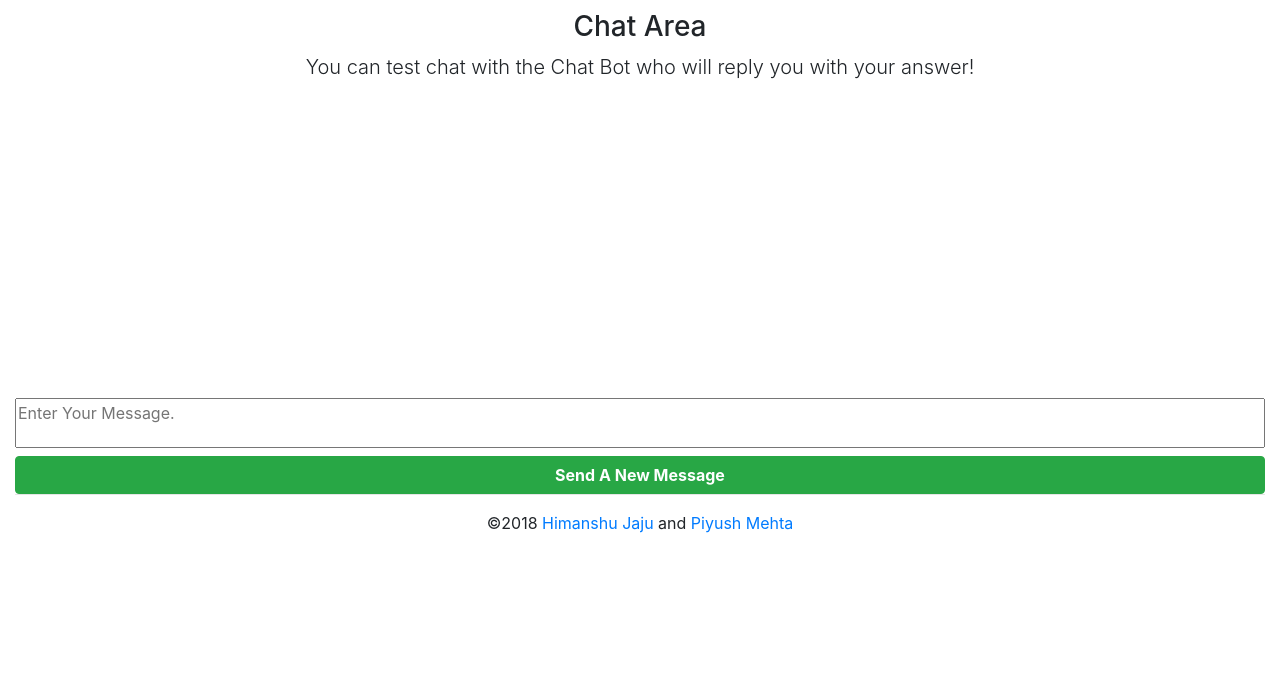
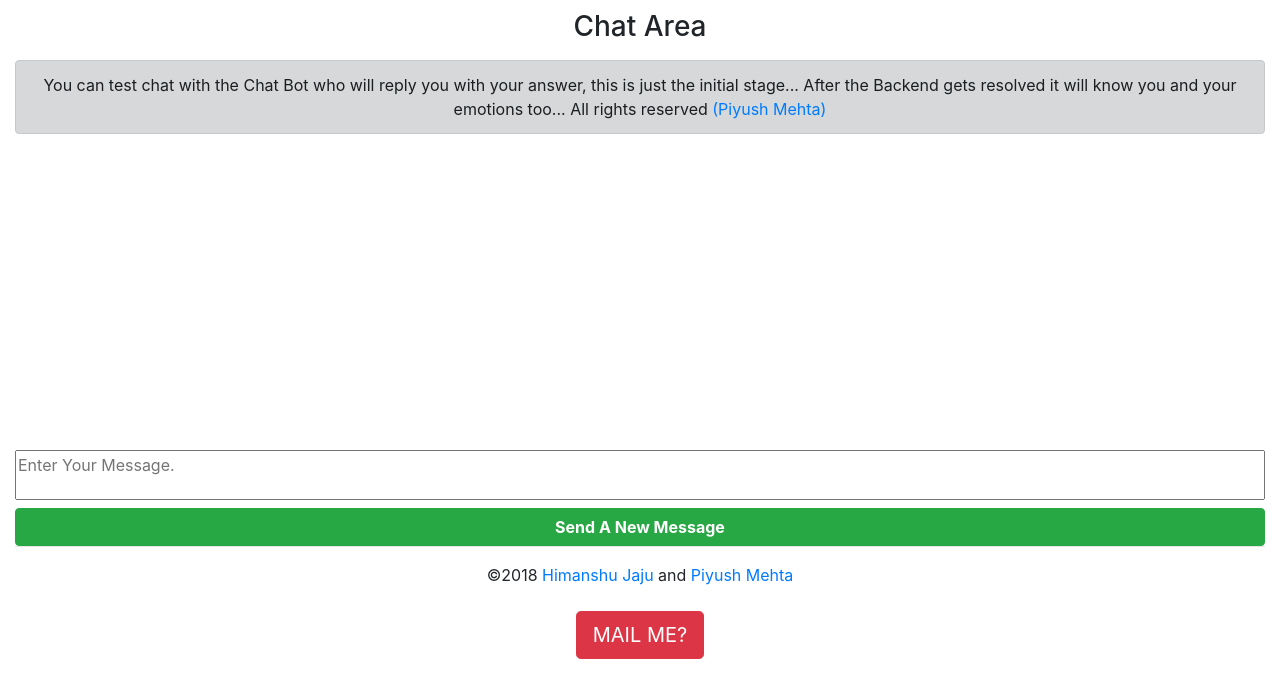
Before and after one commit to TriedIT/ChatBot, a plain HTML site: page index.html in a window 1280 px wide. Shown: the part 54-752 px from the top of the page. Drawn offline with nearby package versions, Linux system fonts and the light colour scheme.

Commit message:
FRONTEND BOOTSTRAP CHANGES

```diff
--- a/index.html
+++ b/index.html
@@ -5,8 +5,10 @@
 <title>ChatBot-Piyush Mehta</title>
 	<script defer src="https://use.fontawesome.com/releases/v5.0.6/js/all.js"></script>
 <link rel="stylesheet" href="https://maxcdn.bootstrapcdn.com/bootstrap/4.0.0/css/bootstrap.min.css" integrity="sha384-Gn5384xqQ1aoWXA+058RXPxPg6fy4IWvTNh0E263XmFcJlSAwiGgFAW/dAiS6JXm" crossorigin="anonymous"><style type="text/css">
-<script src="https://code.jquery.com/jquery-3.2.1.slim.min.js" integrity="sha384-KJ3o2DKtIkvYIK3UENzmM7KCkRr/rE9/Qpg6aAZGJwFDMVNA/GpGFF93hXpG5KkN" crossorigin="anonymous"></script>
-<script src="https://cdnjs.cloudflare.com/ajax/libs/popper.js/1.12.9/umd/popper.min.js" integrity="sha384-ApNbgh9B+Y1QKtv3Rn7W3mgPxhU9K/ScQsAP7hUibX39j7fakFPskvXusvfa0b4Q" crossorigin="anonymous"></script>
+<script
+	src="https://code.jquery.com/jquery-3.2.1.slim.min.js" integrity="sha384-KJ3o2DKtIkvYIK3UENzmM7KCkRr/rE9/Qpg6aAZGJwFDMVNA/GpGFF93hXpG5KkN" crossorigin="anonymous"></script>
+<script
+src="https://cdnjs.cloudflare.com/ajax/libs/popper.js/1.12.9/umd/popper.min.js" integrity="sha384-ApNbgh9B+Y1QKtv3Rn7W3mgPxhU9K/ScQsAP7hUibX39j7fakFPskvXusvfa0b4Q" crossorigin="anonymous"></script>
 <script src="https://maxcdn.bootstrapcdn.com/bootstrap/4.0.0/js/bootstrap.min.js" integrity="sha384-JZR6Spejh4U02d8jOt6vLEHfe/JQGiRRSQQxSfFWpi1MquVdAyjUar5+76PVCmYl" crossorigin="anonymous"></script>
 .message
 {
@@ -20,6 +22,7 @@ display:inline-block;
 .bot
 {
 float:right;
+
 text-align:left;
 }
 </style>
@@ -28,16 +31,21 @@ text-align:left;
 
 <nav class="navbar navbar-dark bg-dark">
 	<div class="navbar-inner">
-		<a class="brand" href="#"><strong>ChatBot :D</strong></a>
+		<a class="brand" href="http://piyushmehta.me/ChatBot"><strong>ChatBot :D</strong></a>
 		<a class="btn btn-primary pull-right" href="http://facebook.com/pyushh"><b>Check Me Out On Facebook  <i class="fab fa-facebook-square"></i>
 		</b></a>
-		<a class="btn btn-primary pull-left" href="http://github.com/piyush97"><b>Follow Me On Github <i class="fab fa-github"></i></b></a>
+		<a class="btn btn-primary pull-right" href="http://github.com/piyush97"><b>Follow Me On Github <i class="fab fa-github"></i></b></a>
 	</div>
 	</nav>
 	<body class="container-fluid">
 	<div class="well" style="margin-top:10px;">
 		<center><h3>Chat Area</h3></center>
-		<center><p class="lead">You can test chat with the Chat Bot who will reply you with your answer!</p></center>
+		<center><p class="lead"><div class="alert alert-dark" role="alert">
+You can test chat with the Chat Bot who will reply you with your answer, this is just the initial stage...
+		After the Backend gets resolved
+	it will know you and your emotions too...
+All rights reserved <a href="https://github.com/piyush97"> (Piyush Mehta)</a></div>
+</p></center>
 		<div style="background-color:white;color:black;height:300px;overflow-y:scroll;" class="well" id="chatMSG">
 		</div>
 		<div class="well" style="background-color:white;color:black;height:80px;">
@@ -47,7 +55,10 @@ text-align:left;
 	</div>
 </div>
 <hr/>
-	<center>&copy;2018<a href="https://github.com/himanshujaju/"> Himanshu Jaju </a> and <a href="http://piyushmehta.com">Piyush Mehta</a></center>
+	<center>&copy;2018<a href="https://github.com/himanshujaju/"> Himanshu Jaju </a> and <a href="http://piyushmehta.com">Piyush Mehta</a>
+		<br><br><a href="mailto:someone@example.com?Subject=Hello%20again">
+		<button type="Contact Me?" class="btn btn-lg btn-danger" data-toggle="popover" title="Mail Me"  >MAIL ME?</button></a></center>
+
 <script src="js/jquery.js"></script>
 <script src="js/chat.js"></script>
 </body>
```
